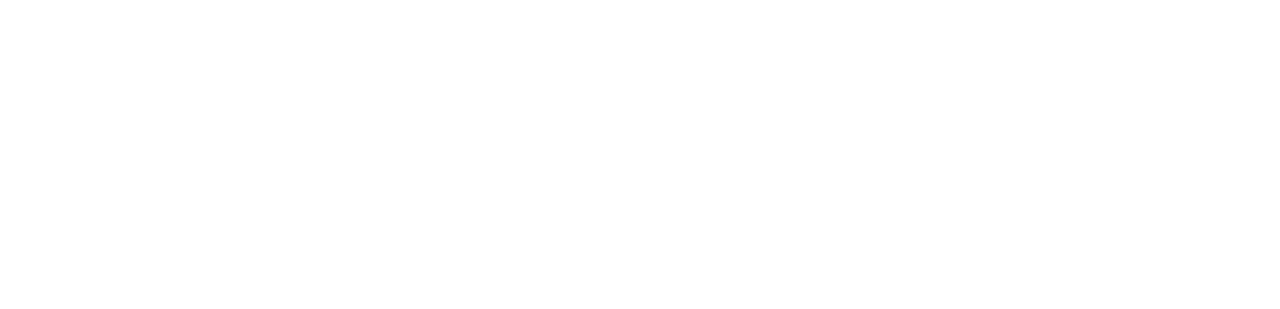
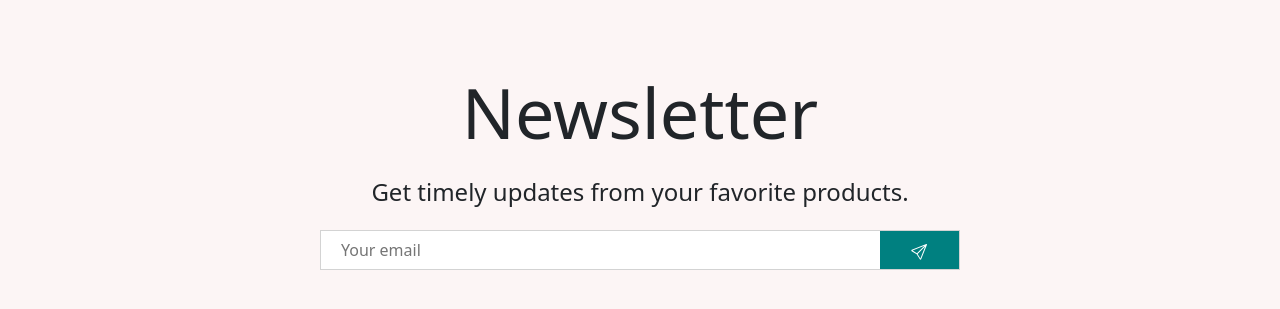
Before and after one commit to faris-xhan/en-shop-client, a React (Create React App) app: page / in a window 1280 px wide. Shown: the part 2276-2585 px from the top of the page. Before the commit the page ends 2261 px from the top, so only its background shows below. Built offline with nearby package versions, Linux system fonts and the light colour scheme.

Commit message:
:sparkles: add news letter component

```diff
--- /dev/null
+++ b/src/components/Newsletter.jsx
@@ -0,0 +1,60 @@
+import { Send } from 'react-bootstrap-icons';
+import styled from 'styled-components';
+
+const Container = styled.div`
+  height: 60vh;
+  background-color: #fcf5f5;
+  display: flex;
+  align-items: center;
+  justify-content: center;
+  flex-direction: column;
+`;
+const Title = styled.h1`
+  font-size: 70px;
+  margin-bottom: 20px;
+`;
+
+const Desc = styled.div`
+  font-size: 24px;
+  font-weight: 300;
+  margin-bottom: 20px;
+`;
+
+const InputContainer = styled.div`
+  width: 50%;
+  height: 40px;
+  background-color: white;
+  display: flex;
+  justify-content: space-between;
+  border: 1px solid lightgray;
+`;
+
+const Input = styled.input`
+  border: none;
+  flex: 8;
+  padding-left: 20px;
+`;
+
+const Button = styled.button`
+  flex: 1;
+  border: none;
+  background-color: teal;
+  color: white;
+`;
+
+const Newsletter = () => {
+  return (
+    <Container>
+      <Title>Newsletter</Title>
+      <Desc>Get timely updates from your favorite products.</Desc>
+      <InputContainer>
+        <Input placeholder="Your email" />
+        <Button>
+          <Send />
+        </Button>
+      </InputContainer>
+    </Container>
+  );
+};
+
+export default Newsletter;
--- a/src/components/Products.jsx
+++ b/src/components/Products.jsx
@@ -4,8 +4,7 @@
 
 const Products = () => {
   return (
-    <Container fluid className="bg-dark text-white pt-4">
-      <h1 className="text-center mb-2">Popular Products</h1>
+    <Container fluid className=" text-white pt-4 border-bottom ">
       <Container fluid className="d-flex flex-wrap justify-content-between">
         {popularProducts.map((item) => (
           <Product item={item} key={item.id} />
--- a/src/pages/home.js
+++ b/src/pages/home.js
@@ -2,6 +2,7 @@
 import Slider from '../components/Slider';
 import Categories from '../components/Categories';
 import Products from '../components/Products';
+import Newsletter from '../components/Newsletter';
 
 const Home = (props) => {
   return (
@@ -9,6 +10,7 @@
       <Slider />
       <Categories />
       <Products />
+      <Newsletter />
     </Container>
   );
 };
```
